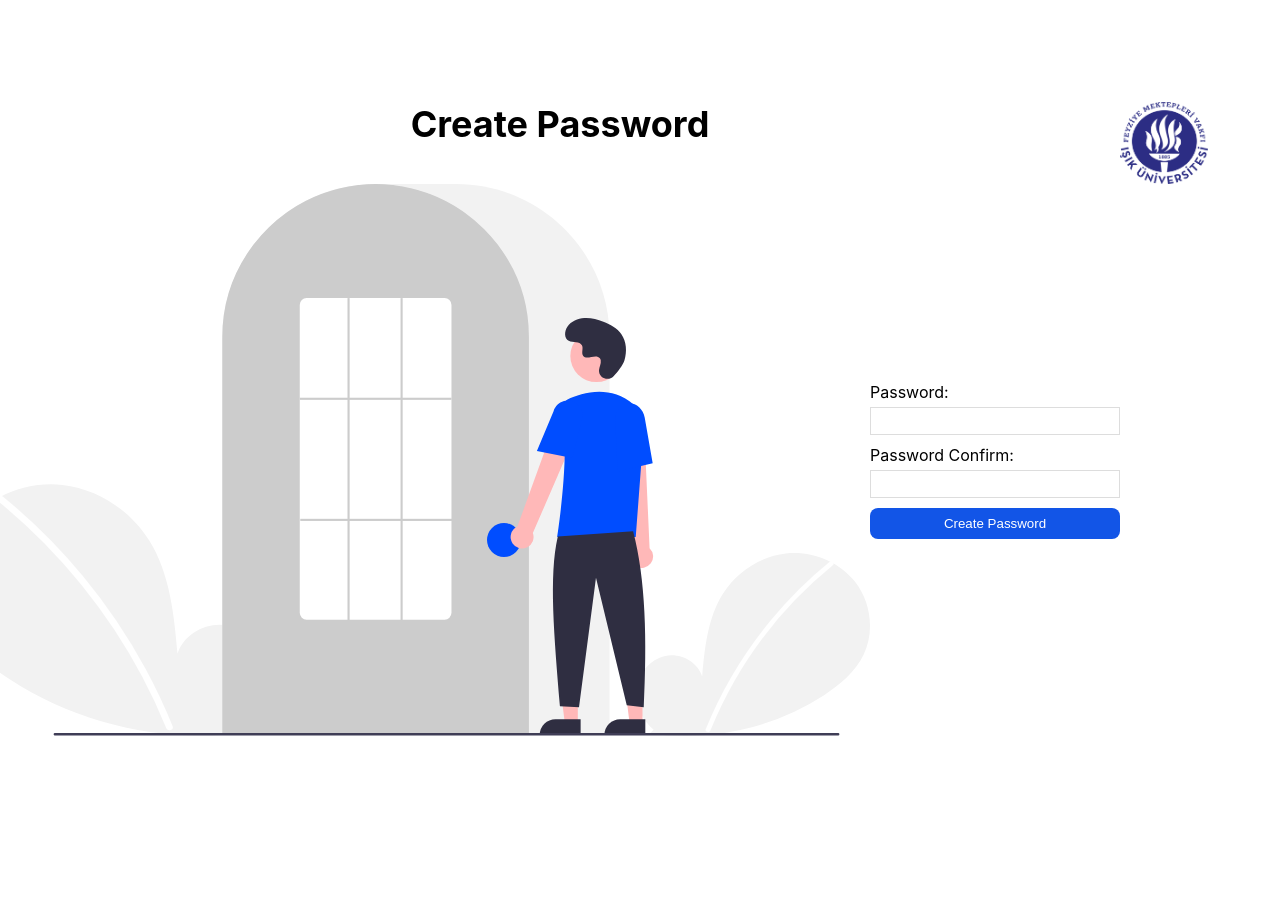
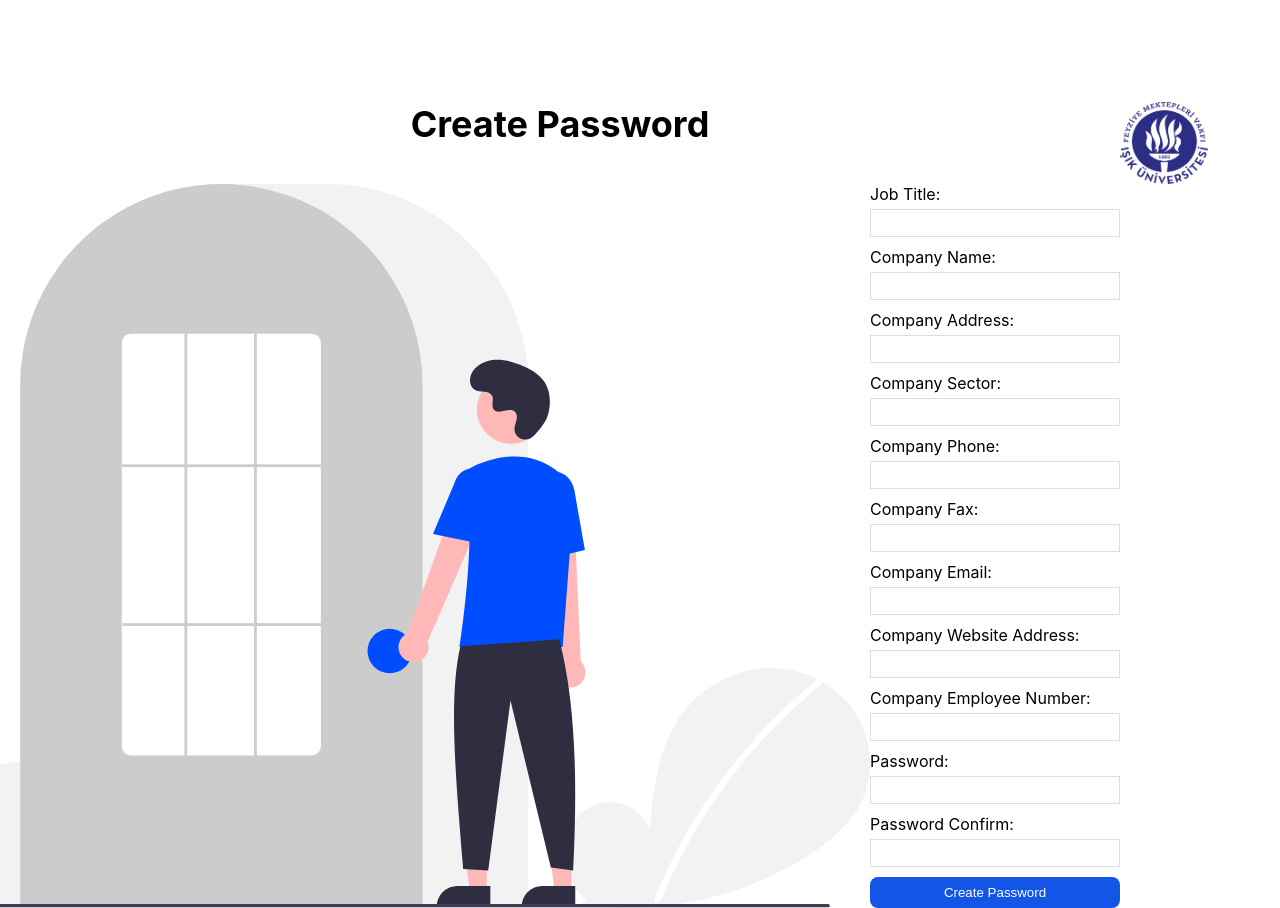
Before and after one commit to merberkan/Internship-Management-UI, a React (Create React App) app: page /user/stakeholder/1 in a window 1280 px wide. Before the commit the page ends 800 px from the top, so only its background shows below. Built offline with nearby package versions, Linux system fonts and the light colour scheme.

Commit message:
distinction by company development

```diff
--- a/src/components/Create-Stakeholder.js
+++ b/src/components/Create-Stakeholder.js
@@ -13,7 +13,7 @@ import useFetch from "../helpers/useFetch";
 import Alert from '@mui/material/Alert';
 
 const CreateStakeHolder = () => {
-  const [companyName, setCompanyName] = useState("");
+  // const [companyName, setCompanyName] = useState("");
   const [name, setName] = useState("");
   const [surname, setSurname] = useState("");
   const [email, setEmail] = useState("");
@@ -37,7 +37,11 @@ const CreateStakeHolder = () => {
   } = useFetch("http://localhost:3001/api/stakeholder/list/3e2975fa7b5241849ae88da8773cc1c9","GET");
   if(stakeholdersList && ifControl){
     setStakeholders(stakeholdersList.data.data);
-    setCurrentStakeholder(stakeholdersList.data.currentStakeholder[0].fullname);
+    setCurrentStakeholder("");
+    console.log(stakeholdersList.data.cu)
+    if(stakeholdersList.data.currentStakeholder.length > 0){
+      setCurrentStakeholder(stakeholdersList.data.currentStakeholder[0].fullname);
+    }
     setIfControl(false);
   }
 
@@ -54,7 +58,7 @@ const CreateStakeHolder = () => {
   const handleCreateSubmit = (e) => {
     e.preventDefault();
     const model = {
-      companyName: companyName,
+      // companyName: companyName,
       email: email,
       name: name,
       surname: surname,
@@ -62,7 +66,7 @@ const CreateStakeHolder = () => {
     console.log(JSON.stringify(model));
     setIsPending(true);
 
-    fetch("http://localhost:3001/api/user/add-stakeholder", {
+    fetch("http://localhost:3001/api/user/add-stakeholder/"+decoded.usercode, {
       method: "POST",
       headers: { "Content-Type": "application/json" },
       body: JSON.stringify(model),
@@ -106,15 +110,15 @@ const CreateStakeHolder = () => {
       </div>
       <div className="stakeholder-content">
         <div className="stakeholder-form-part">
-          <h2>Add a New Stakeholder</h2>
+          <h2>Invite a New Stakeholder</h2>
           <form onSubmit={handleCreateSubmit}>
-            <label>Company Name:</label>
+            {/* <label>Company Name:</label>
             <input
               type="text"
               required
               value={companyName}
               onChange={(e) => setCompanyName(e.target.value)}
-            ></input>
+            ></input> */}
             <label>Stakeholder Name:</label>
             <input
               type="text"
--- a/src/components/Navbar.js
+++ b/src/components/Navbar.js
@@ -55,7 +55,7 @@ const Navbar = (props) => {
           </div>
           <div className="item">
             <Link to={`/stakeholder`}>
-              <p>Create Stake Holder</p>
+              <p>Invite Stakeholder</p>
             </Link>
           </div>
         </div>
--- a/src/components/Register-Complete-Stakeholder.js
+++ b/src/components/Register-Complete-Stakeholder.js
@@ -60,6 +60,51 @@ const RegisterCompleteStakeholder = () => {
         </div>
         <div className="form-part">
           <form className="form" onSubmit={handleSubmit}>
+          <label>Job Title:</label>
+            <input
+              type="text"
+              required
+            ></input>
+            <label>Company Name:</label>
+            <input
+              type="text"
+              required
+            ></input>
+            <label>Company Address:</label>
+            <input
+              type="text"
+              required
+            ></input>
+            <label>Company Sector:</label>
+            <input
+              type="text"
+              required
+            ></input>
+            <label>Company Phone:</label>
+            <input
+              type="text"
+              required
+            ></input>
+            <label>Company Fax:</label>
+            <input
+              type="text"
+              required
+            ></input>
+            <label>Company Email:</label>
+            <input
+              type="text"
+              required
+            ></input>
+            <label>Company Website Address:</label>
+            <input
+              type="text"
+              required
+            ></input>
+            <label>Company Employee Number:</label>
+            <input
+              type="text"
+              required
+            ></input>
             <label>Password:</label>
             <input
               type="password"
```
